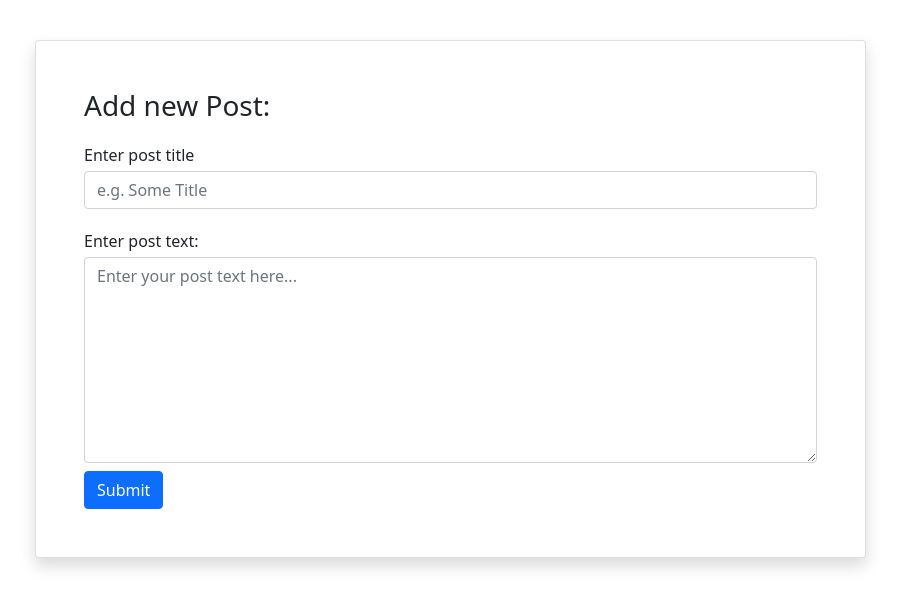
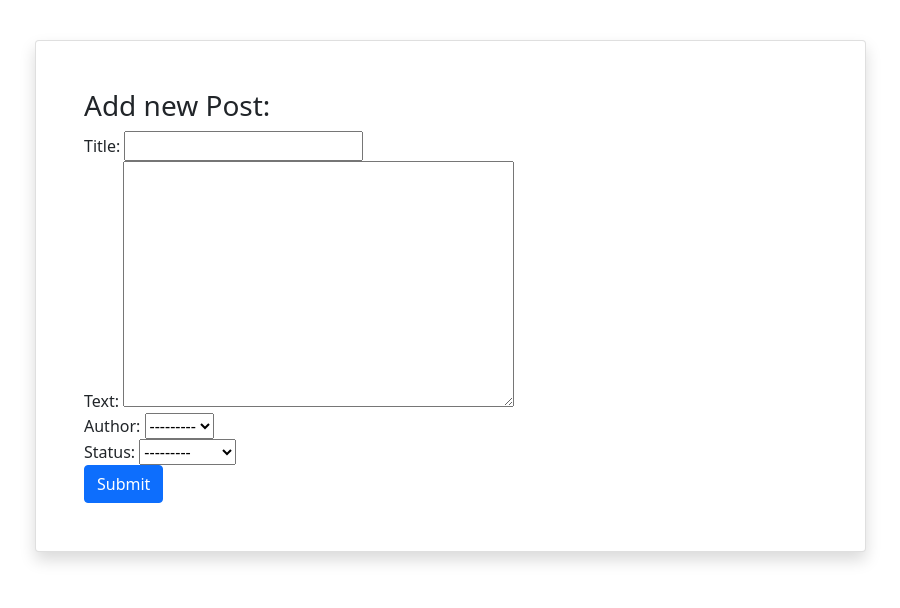
Before and after one commit to MiladRaeisi/blog_website, a Django app: template blog/templates/blog/post_create.html in a window 1280 px wide. Shown: the part 56-664 px from the top of the page, without its empty margins (47-947 px from the left). Run offline with Django 5.2, Linux system fonts and the light colour scheme; the template is opened without the code that fills it: values that come from a table or form of the project are taken from there, others are empty; parts of the project's set-up code (start-up, migrations or seed data) failed here and were passed over.

Commit message:
Update post_create.html

```diff
--- a/blog/templates/blog/post_create.html
+++ b/blog/templates/blog/post_create.html
@@ -10,15 +10,7 @@
                     <h3>Add new Post:</h3>
                     <form method="POST">
                         {% csrf_token %}
-                        <div class="form-group py-2">
-                            <label class="py-1">Enter post title</label>
-                            <input type="text" class="form-control" placeholder="e.g. Some Title" name="title">
-                        </div>
-                        <div class="form-group py-2">
-                            <label class="py-1">Enter post text:</label>
-                            <textarea class="form-control" name="text" rows="8"
-                                      placeholder="Enter your post text here..."></textarea>
-                        </div>
+                        {{ form }}
                         <button type="submit" class="btn btn-primary">Submit</button>
                     </form>
                 </div>
```
